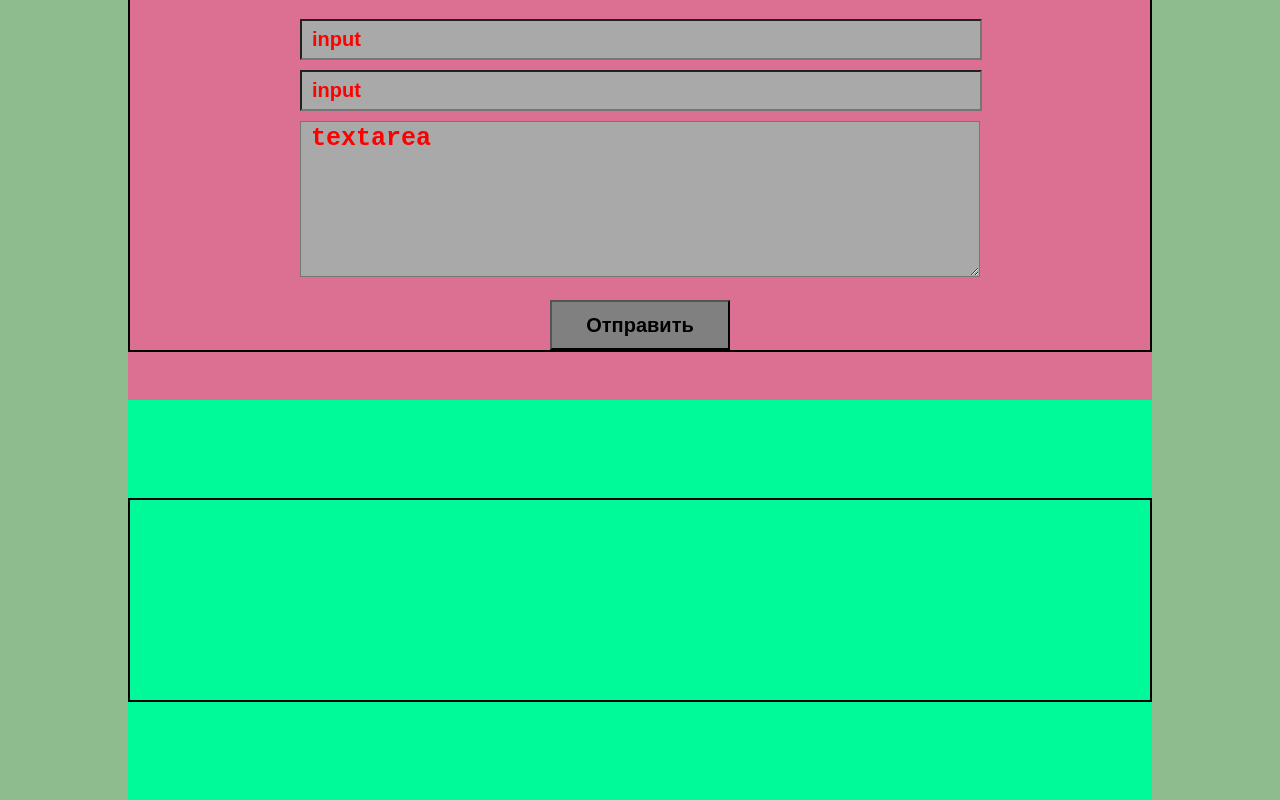
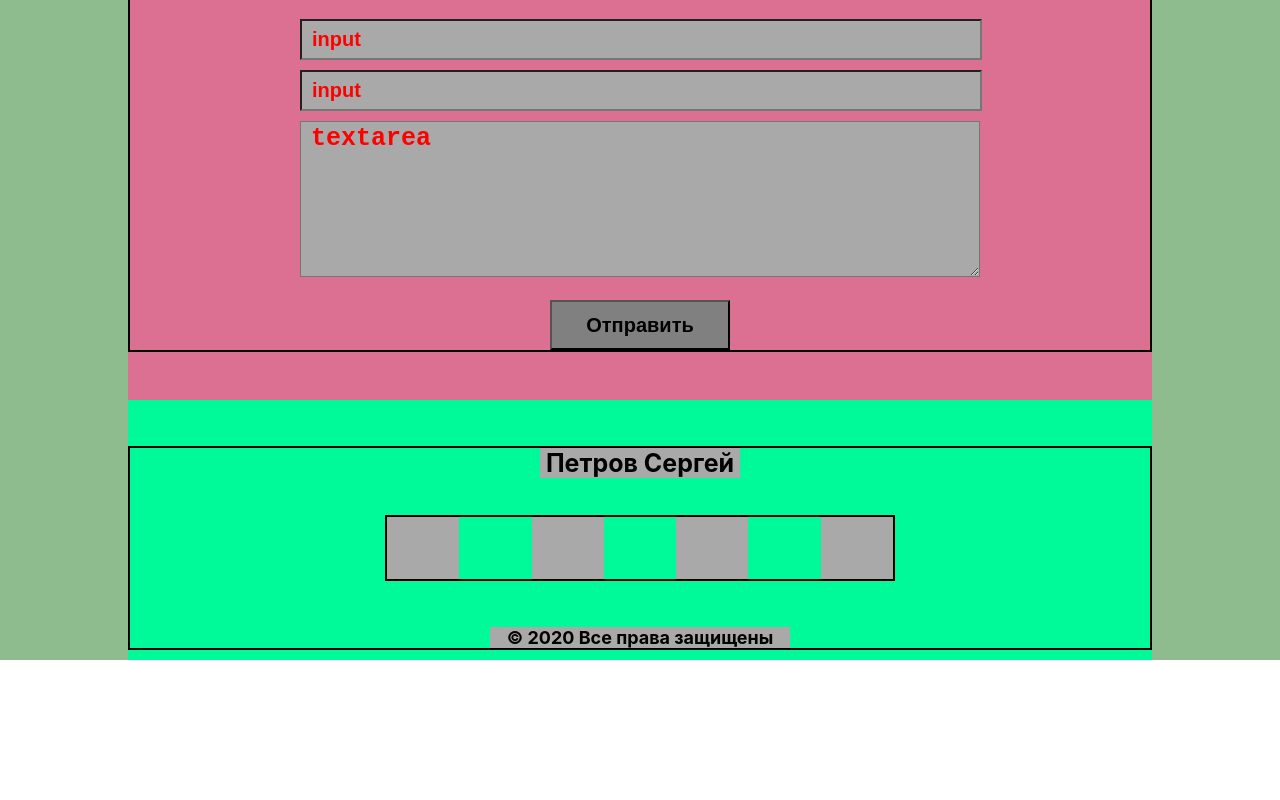
Before and after one commit to zerkalo70/portfolio, a React (Create React App) app: page / in a window 1280 px wide. Shown: the part 2004-2804 px from the top of the page. After the commit the page ends 2664 px from the top, so only its background shows below. Built offline with nearby package versions, Linux system fonts and the light colour scheme.

Commit message:
add footer

```diff
--- a/src/App.css
+++ b/src/App.css
@@ -9,7 +9,7 @@
 .parent {
     display: grid;
     grid-template-columns: 1fr;
-    grid-template-rows: 90px 400px 500px 710px 204px 500px 400px;
+    grid-template-rows: 90px 400px 500px 710px 204px 500px 260px;
     grid-template-areas: "b_1" "b_2" "b_3" "b_4" "b_5" "b_6" "b_7";
     grid-area: parent;
     grid-column: 2/3;
@@ -453,7 +453,72 @@ textarea {
 }
 
 .blockFooter {
-    align-self: center;
+    display: grid;
+    grid-template-columns: repeat(12, 1fr);
+    grid-template-rows: repeat(3, 1fr);
+    grid-template-areas: "fio" "soc" "cop";
+    align-self: end;
+    margin-bottom: 10px;
     height: 200px;
     border: 2px solid black;
 }
+
+.fio {
+    display: grid;
+    grid-area: fio;
+    grid-row: 1/2;
+    grid-column: 1/13;
+}
+
+.soc {
+    display: grid;
+    grid-template-columns: repeat(7, 1fr);
+    grid-template-rows: 1fr;
+    grid-template-areas: "soc1 soc2 soc3 soc4";
+    grid-area: soc;
+    grid-row: 2/3;
+    grid-column: 4/10;
+    border: 2px solid black;
+}
+
+.soc1 {
+    grid-area: soc1;
+    grid-column: 1/2;
+    background-color: darkgrey;
+}
+
+.soc2 {
+    grid-area: soc2;
+    grid-column: 3/4;
+    background-color: darkgrey;
+}
+
+.soc3 {
+    grid-area: soc3;
+    grid-column: 5/6;
+    background-color: darkgrey;
+}
+
+.soc4 {
+    grid-area: soc4;
+    grid-column: 7/8;
+    background-color: darkgrey;
+}
+
+.cop {
+    display: grid;
+    grid-area: cop;
+    grid-row: 3/4;
+    grid-column: 4/10;
+}
+
+.cop p {
+    align-self: end;
+    justify-self: center;
+    text-align: center;
+    font-size: 18px;
+    font-weight: bold;
+    margin: 0;
+    width: 300px;
+    background-color: darkgrey;
+}
--- a/src/App.js
+++ b/src/App.js
@@ -125,7 +125,20 @@ class App extends React.Component {
                     </div>
                 </div>
                 <div className="block_7">
-                    <div className="blockFooter"></div>
+                    <div className="blockFooter">
+                        <div className="fio">
+                            <p className="title">Петров Сергей</p>
+                        </div>
+                        <div className="soc">
+                            <div className="soc1"></div>
+                            <div className="soc2"></div>
+                            <div className="soc3"></div>
+                            <div className="soc4"></div>
+                        </div>
+                        <div className="cop">
+                            <p>© 2020 Все права защищены</p>
+                        </div>
+                    </div>
                 </div>
                 </div>
             </div>
```
